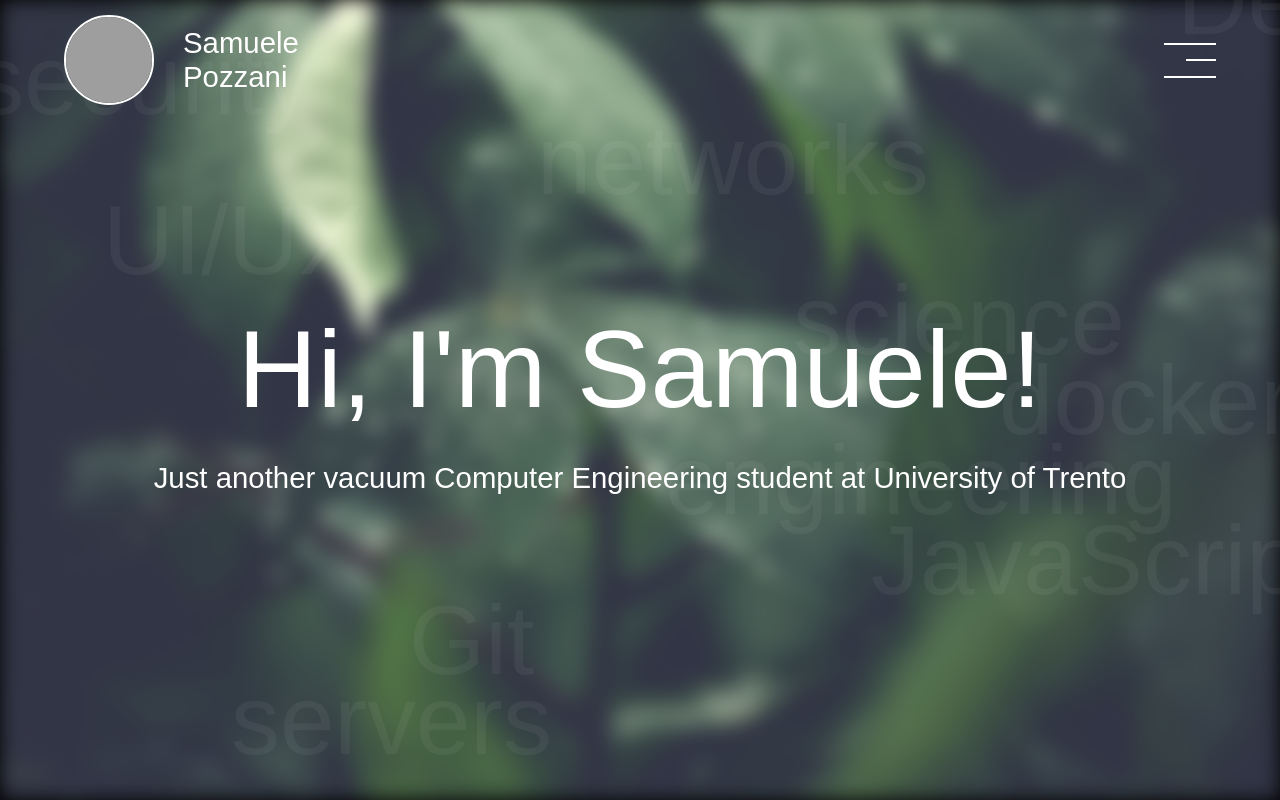
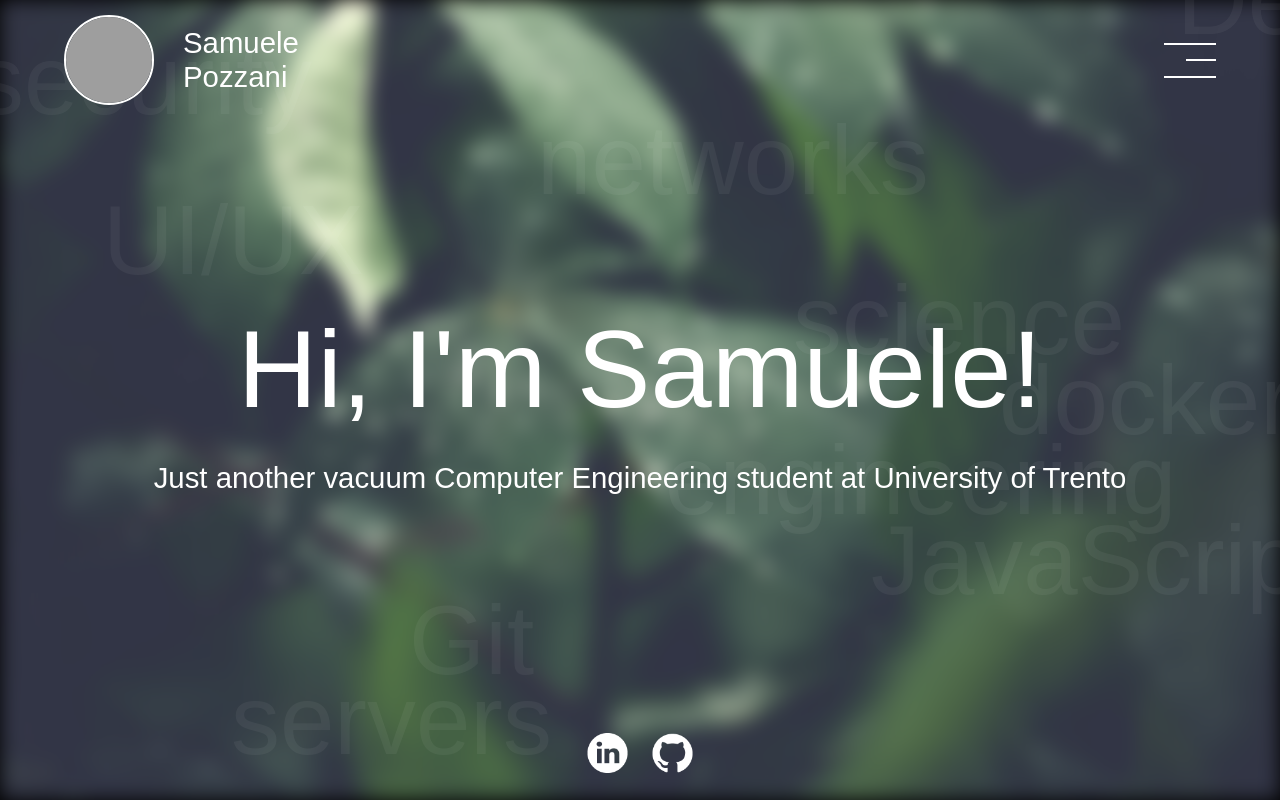
Before and after one commit to sampozz/sampozz.github.io, a plain HTML site: page index.html in a window 1280 px wide. Shown: the top 800 px of the page. Drawn offline with nearby package versions, Linux system fonts and the light colour scheme; grey boxes are pictures that could not be loaded.

Commit message:
added social icons

```diff
--- a/index.html
+++ b/index.html
@@ -44,6 +44,22 @@
             <div class="sam">Just another vacuum Computer Engineering student at University of Trento</div>
         </div>
 
+        <div class="footer">
+            <a href="https://www.linkedin.com/in/samuele-p-a2356b1b2/">
+                <div class="icon-container ic1">
+                    <img src="media/linkedin.png">
+                </div>
+                <!-- <div class="linkedin">
+                    Linkedin
+                </div> -->
+            </a>
+            <a href="https://github.com/sampozz">
+                <div class="icon-container">
+                    <img src="media/github.png">
+                </div>
+            </a>
+        </div>
+
     </div>
 
     <script src="script/main.js"></script>
--- a/style/home.scss
+++ b/style/home.scss
@@ -198,6 +198,52 @@ body, html {
     animation: fade-out 1s forwards;
 }
 
+.footer {
+    display: flex;
+    justify-content: center;
+    align-items: center;
+    text-align: center;
+    height: 70px;
+    z-index: 50;
+    position: absolute;
+    bottom: 0;
+    left: 50%;
+    transform: translateX(-50%);
+
+    a {
+        text-decoration: none;
+    }
+
+    .icon-container {
+        margin: 0 0.5em 1em 0.5em;
+        height: 40px;
+        transition: height 0.5s;
+
+
+        img {
+            width: 40px;
+        }
+    }
+
+    // .linkedin {
+    //     opacity: 0;
+    //     font-size: 0.7rem;
+    //     color: white;
+    //     position: absolute;
+    //     bottom: 20px;
+    //     transition: opacity 0.5s;
+    // }
+
+    // .ic1:hover ~ .linkedin {
+    //     opacity: 1;
+    // }
+
+    .icon-container:hover {
+        height: 70px;
+    }
+
+}
+
 .back-text {
     position: absolute;
     color: white;
```
Also changed, not shown: media/background.jpeg (deleted), media/github.png (added), media/linkedin.png (added), media/wallpaper.jpg (deleted), style/home.css, 1 other file.
